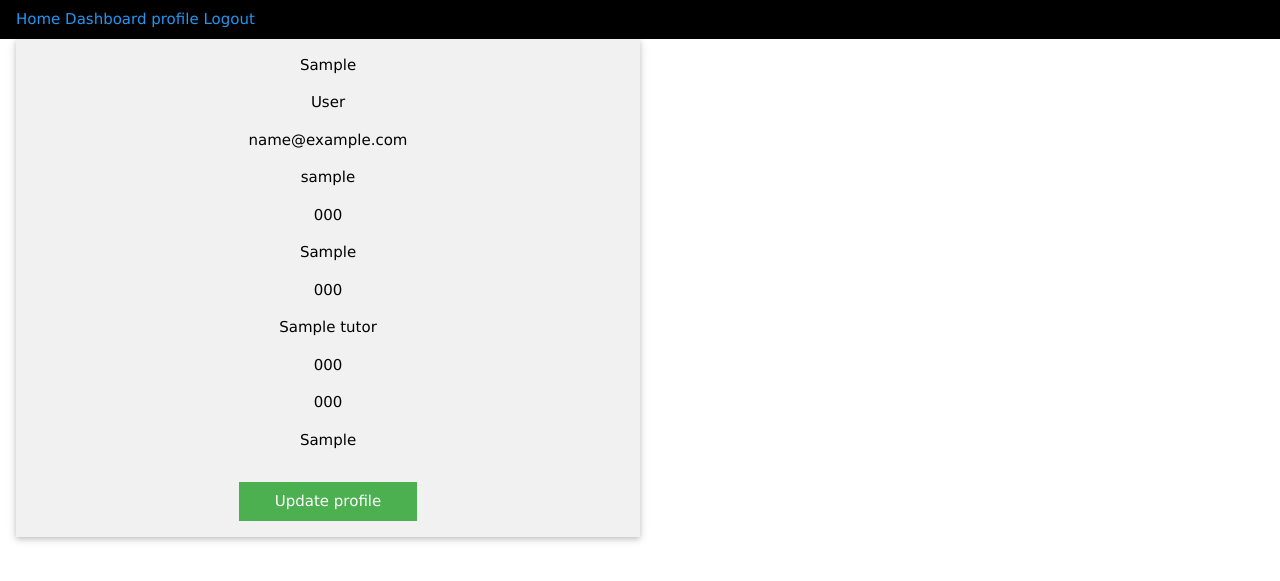
After one commit to Skhendle/Tutor-Tracking-Application, a Flask app: page /tutor/profile in a window 1280 px wide. The commit adds this page. Shown: the top 581 px of the page. Run offline with Flask 2, Linux system fonts and the light colour scheme; a user stored in the database is signed in; tables that the repository leaves empty hold one stand-in row (values such as "Sample post").

Commit message:
everything is working but the pages lacks design

```diff
--- a/app/routes.py
+++ b/app/routes.py
@@ -1,12 +1,11 @@
 from app import app, db
 from flask import render_template, url_for, flash, redirect, request
-from app.forms import LoginForm, LectureRegForm, TutorRegForm
+from app.forms import LoginForm, LectureRegForm, TutorRegForm , EditTutorProfileForm, EditLectureProfileForm
 from flask_login import current_user, login_user, logout_user , login_required
 from app.models import User, Lecture ,Tutor
 from werkzeug.urls import url_parse
 
 @app.route('/')
-@login_required
 def index():
     return render_template('index.html', title='index')
 
@@ -32,9 +31,20 @@ def logout():
     return redirect(url_for('index'))
 
 
-@app.route('/account_type', methods=['GET','POST'])
+@app.route('/account_type')
 def account_type():
     return render_template('account_type.html',title='account type')
+
+@app.route('/tutor/profile')
+@login_required
+def tutor_profile():
+    return render_template('tutor_profile.html',title='profile')
+
+
+@app.route('/lecture/profile')
+@login_required
+def lecture_profile():
+    return render_template('lecture_profile.html',title='profile')
 
 @app.route('/tutor/registration', methods=['GET','POST'])
 def tutorRegistration():
@@ -45,10 +55,12 @@ def tutorRegistration():
         print('true')
         user = User(firstname=form.firstname.data,lastname=form.lastname.data, email=form.email.data,username=form.username.data)
         user.set_password(form.password1.data)
+        tutor = Tutor(student_number=form.student_number.data,year_of_study=form.year_of_study.data, user=user)
         db.session.add(user)
+        db.session.add(tutor)
         db.session.commit()
-        flash('Congratulations, you are now a registered user!')
-        return redirect(url_for('login'))
+        flash('Congratulations, you are now a registered Tutor!')
+        return redirect(url_for('tutor_home'))
     return render_template('auth/tutor_reg.html',title='tutor registation',form=form)
 
 @app.route('/lecture/registration', methods=['GET','POST'])
@@ -59,16 +71,56 @@ def lectureRegistration():
     if form.validate_on_submit():
         user = User(firstname=form.firstname.data,lastname=form.lastname.data, email=form.email.data,username=form.username.data)
         user.set_password(form.password1.data)
+        lecture = Lecture(employee_number=form.employee_number.data, user=user)
         db.session.add(user)
+        db.session.add(lecture)
         db.session.commit()
-        flash('Congratulations, you are now a registered user!')
-        return redirect(url_for('login'))
+        flash('Congratulations, you are now a registered Lecture!')
+        return redirect(url_for('lecture_home'))
     return render_template('auth/lecture_reg.html',title='lecture registation',form=form)
 
 @app.route('/lecture_home')
+@login_required
 def lecture_home():
     return render_template('lecture_home.html')
 
 @app.route('/tutor_home')
+@login_required
 def tutor_home():
     return render_template('tutor_home.html')
+
+@app.route('/tutor/edit_profile', methods=['GET','POST'])
+@login_required
+def edit_tutor():
+    form=EditTutorProfileForm()
+    if form.validate_on_submit():
+        current_user.tutor.account_type = form.account_type.data
+        current_user.tutor.account_number = form.account_number.data
+        current_user.tutor.bank_name = form.bank_name.data
+        current_user.tutor.branch_code = form.branch_code.data
+        current_user.tutor.phone_number = form.phone_number.data
+        db.session.commit()
+        flash('Your changes have been saved.')
+        return redirect(url_for('tutor_profile'))
+    elif request.method == 'GET':
+        form.account_type.data = current_user.tutor.account_type
+        form.account_number.data = current_user.tutor.account_number
+        form.bank_name.data = current_user.tutor.bank_name
+        form.branch_code.data = current_user.tutor.branch_code
+        form.phone_number.data = current_user.tutor.phone_number
+    return render_template('edit_tutor.html',title='edit profile', form=form)
+
+@app.route('/lecture/edit_profile', methods=['GET','POST'])
+@login_required
+def edit_lecture():
+    form = EditLectureProfileForm()
+    if form.validate_on_submit():
+        current_user.lecture.office_number = form.office_number.data
+        current_user.lecture.telephone_number = form.telephone_number.data
+        db.session.commit()
+        flash('Your changes have been saved.')
+        return redirect(url_for('lecture_profile'))
+    elif request.method == 'GET':
+        form.office_number.data = current_user.lecture.office_number
+        form.telephone_number.data = current_user.lecture.telephone_number
+    return render_template('edit_lecture.html',title='edit profile', form=form)
--- a/app/templates/Tutor_home.html
+++ b/app/templates/Tutor_home.html
@@ -1,5 +1,5 @@
 {%extends "base.html"%}
-{%block title%}{{title}}{endblock}
+{%block title%}{{title}}{%endblock%}
 
       <!-- configuration for  pc  and tablets -->
 {%block desktop%}
@@ -15,7 +15,7 @@
 
       <!--configuration for phones-->
 
-{%block desktop%}
+{%block phones%}
       <div class="w3-bar w3-black w3-padding">
       <p class= "w3-text-yellow">Tutor Traker</p>
       </div>
--- a/app/templates/auth/lecture_reg.html
+++ b/app/templates/auth/lecture_reg.html
@@ -3,7 +3,6 @@
 {%block title %}{{title}}{%endblock%}
 {%block desktop%}
 <h1 class= "w3-center">Create your lecture account</h1>
-    <p class= "w3-xxlarge w3-center"><i class="fa fa-user "></i></p>
     <hr>
     {% with messages = get_flashed_messages() %}
     {% if messages %}
--- a/app/templates/auth/tutor_reg.html
+++ b/app/templates/auth/tutor_reg.html
@@ -3,7 +3,6 @@
 {%block title %}{{title}}{%endblock%}
 {%block desktop%}
 <h1 class= "w3-center">Create your student account</h1>
-    <p class= "w3-xxlarge w3-center"><i class="fa fa-user "></i></p>
     <hr>
     {% with messages = get_flashed_messages() %}
     {% if messages %}
@@ -24,6 +23,9 @@
 
         <p><label class= "w3-left">{{form.student_number.label}}</label>{{form.student_number(class="w3-input w3-border")}}</p>
         {% for error in form.student_number.errors %}<span style="color: red;">[{{ error }}]</span>{% endfor %}
+
+        <p><label class= "w3-left">{{form.year_of_study.label}}</label>{{form.year_of_study(class="w3-input w3-border")}}</p>
+        {% for error in form.year_of_study.errors %}<span style="color: red;">[{{ error }}]</span>{% endfor %}
 
         <p><label class= "w3-left">{{form.username.label}}</label>{{form.username(class="w3-input w3-border")}}</p>
         {% for error in form.username.errors %}<span style="color: red;">[{{ error }}]</span>{% endfor %}
--- a/app/templates/base.html
+++ b/app/templates/base.html
@@ -13,7 +13,14 @@
         {% if current_user.is_anonymous %}
         <a href="{{ url_for('login') }}" class= "w3-text-blue" style="text-decoration:none">Login</a>
         {% else %}
-        <a href="{{ url_for('logout') }}" class= "w3-text-blue" style="text-decoration:none">Logout</a>
+          {%if current_user.tutor %}
+          <a href="{{ url_for('tutor_home') }}" class= "w3-text-blue" style="text-decoration:none">Dashboard</a>
+          <a href="{{ url_for('tutor_profile') }}" class= "w3-text-blue" style="text-decoration:none">profile</a>
+          {%else%}
+          <a href="{{ url_for('lecture_home') }}" class= "w3-text-blue" style="text-decoration:none">Dashboard</a>
+          <a href="{{ url_for('lecture_profile') }}" class= "w3-text-blue" style="text-decoration:none">profile</a>
+          {%endif%}
+          <a href="{{ url_for('logout') }}" class= "w3-text-blue" style="text-decoration:none">Logout</a>
         {% endif %}
     </div>
       <div class= " w3-container w3-center w3-row w3-hide-small" >
@@ -26,14 +33,4 @@
       </div>
           <br>
 
-      <footer class="w3-container w3-display-bottom w3-padding w3-center  w3-white " >
-        <p>
-          <a href= "" class= "w3-text-blue" style="text-decoration:none">Terms</a>
-          <a href= "" class= "w3-text-blue" style="text-decoration:none">Privacy</a>
-          <a href= "" class= "w3-text-blue" style="text-decoration:none">Security,</a>
-          Contact Tutor Tracker<a href= "" class= "w3-text-blue" style="text-decoration:none"> here</a>
-        </p>
-      </footer>
-    </body>
-
 </html>
--- a/app/templates/lecture_home.html
+++ b/app/templates/lecture_home.html
@@ -1,5 +1,5 @@
 {%extends "base.html"%}
-{%block title%}{{title}}{endblock}
+{%block title%}{{title}}{%endblock%}
 
       <!-- configuration for  pc  and tablets -->
 {%block desktop%}
@@ -15,7 +15,7 @@
 
       <!--configuration for phones-->
 
-{%block desktop%}
+{%block phones%}
       <div class="w3-bar w3-black w3-padding">
       <p class= "w3-text-yellow">Tutor Traker</p>
       </div>
--- /dev/null
+++ b/app/templates/tutor_profile.html
@@ -0,0 +1,38 @@
+{%extends "base.html"%}
+
+{%block title%}{{title}}{%endblock%}
+
+{%block desktop%}
+<div class="w3-container w3-auto w3-card  w3-light-grey" style="width: 50%;" >
+    <p>{{current_user.firstname}}</p>
+    <p>{{current_user.lastname}}</p>
+    <p>{{current_user.email}}</p>
+    <p>{{current_user.username}}</p>
+    <p>{{current_user.tutor.student_number}}</p>
+    <p>{{current_user.tutor.account_type}}</p>
+    <p>{{current_user.tutor.account_number}}</p>
+    <p>{{current_user.tutor.bank_name}}</p>
+    <p>{{current_user.tutor.branch_code}}</p>
+    <p>{{current_user.tutor.phone_number}}</p>
+    <p>{{current_user.tutor.year_of_study}}</p>
+<a class="w3-button w3-green w3-margin" href="{{url_for('edit_tutor')}}" style="width: 30%;">Update profile</a>
+
+</div>
+{%endblock%}
+{%block phones%}
+<div class="w3-container w3-auto w3-card  w3-light-grey" style="width: 50%;" >
+    <p>{{current_user.firstname}}</p>
+    <p>{{current_user.lastname}}</p>
+    <p>{{current_user.email}}</p>
+    <p>{{current_user.username}}</p>
+    <p>{{current_user.tutor.student_number}}</p>
+    <p>{{current_user.tutor.account_type}}</p>
+    <p>{{current_user.tutor.account_number}}</p>
+    <p>{{current_user.tutor.bank_name}}</p>
+    <p>{{current_user.tutor.branch_code}}</p>
+    <p>{{current_user.tutor.phone_number}}</p>
+    <p>{{current_user.tutor.year_of_study}}</p>
+    <a class="w3-button w3-green w3-margin" href="{{url_for('edit_tutor')}}" style="width: 30%;">Update profile</a>
+
+</div>
+{%endblock%}
```
Also changed, not shown: app/forms.py (+19 -1 lines), app/migrations/versions/a6d1b259ef1b_.py (added, +70 -0 lines), app/models.py (+15 -13 lines), app/templates/edit_lecture.html (added, +21 -0 lines), app/templates/edit_tutor.html (added, +28 -0 lines), app/templates/index.html (+25 -2 lines), app/templates/lecture_profile.html (added, +31 -0 lines), app/tutortracker.py (+6 -1 lines).
